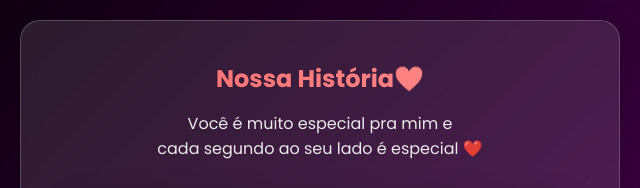
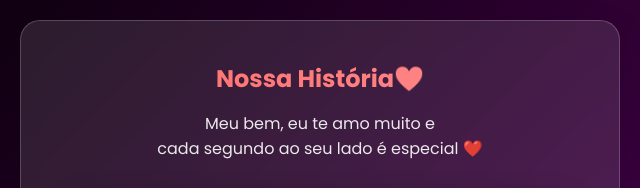
Before and after one commit to vinisoarescastro/meuamor, a plain HTML site: page index.html in a window 1280 px wide. Shown: the top 188 px of the page, 320-960 px from the left. Drawn offline with Linux system fonts and the light colour scheme.

Commit message:
refatoracao

```diff
--- a/index.html
+++ b/index.html
@@ -14,7 +14,7 @@
     <div class="floating-hearts" id="heartsContainer"></div>
     <div class="container">
         <h1>Nossa História❤️</h1>
-        <p class="subtitle">Você é muito especial pra mim e<br>cada segundo ao seu lado é especial ❤️</p>
+        <p class="subtitle">Meu bem, eu te amo muito e<br>cada segundo ao seu lado é especial ❤️</p>
 
         <!-- Slideshow de fotos -->
         <div class="slideshow-container">
```
